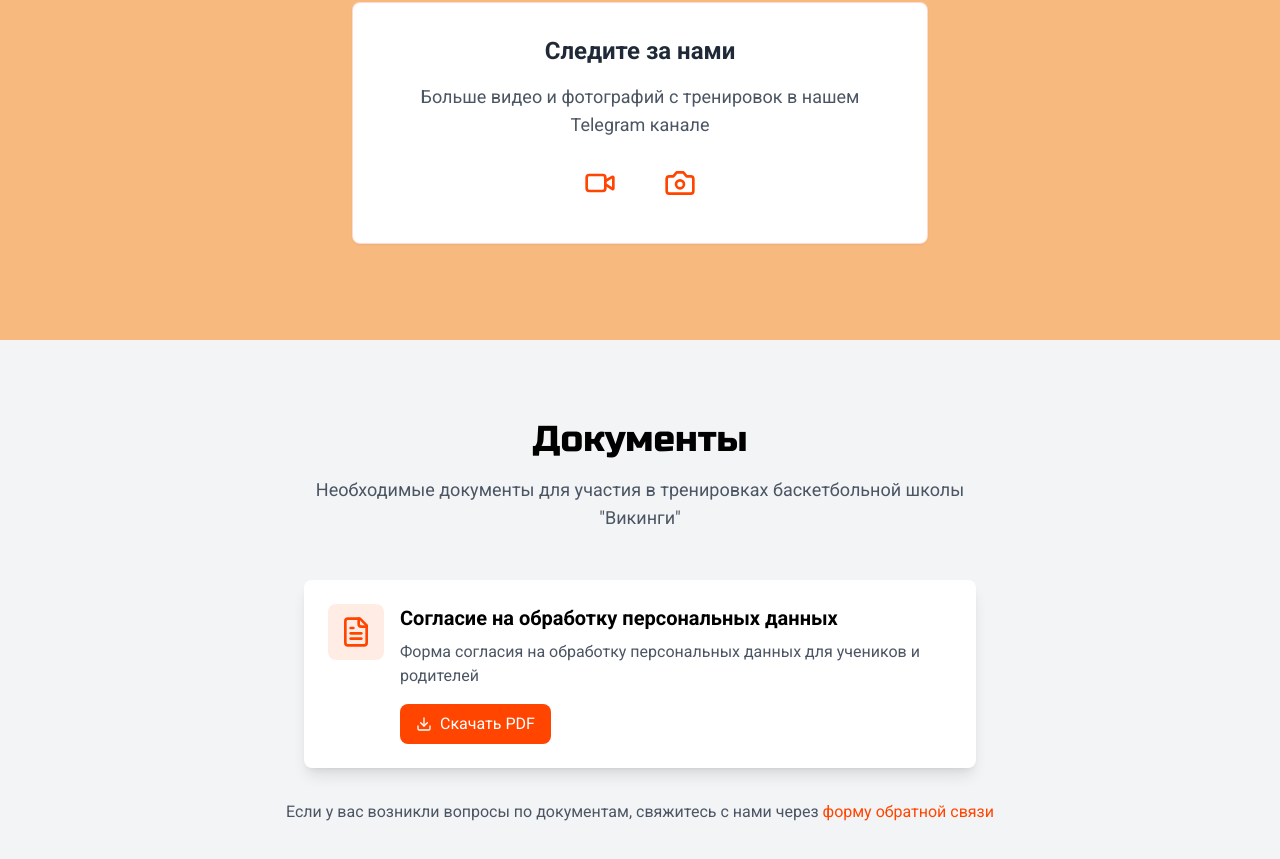
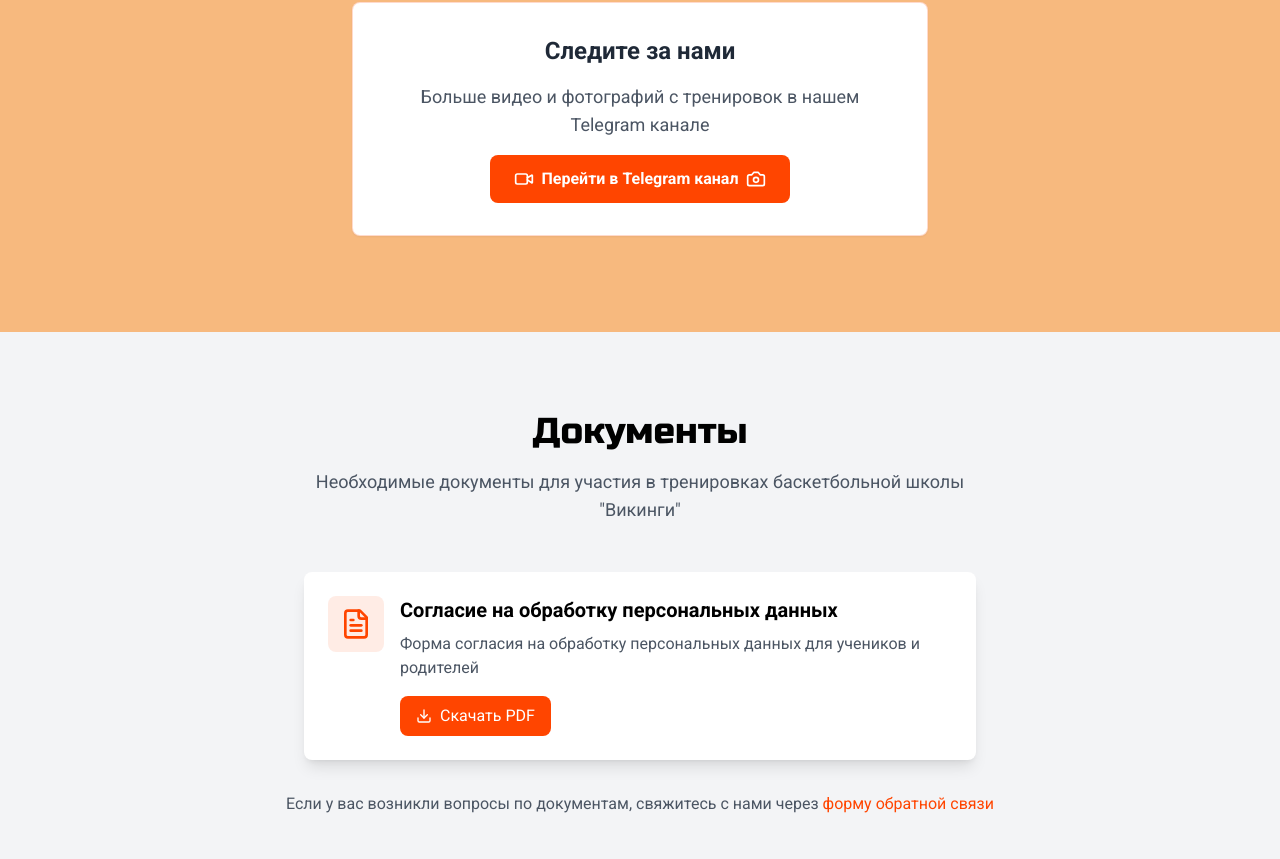
Before and after one commit to kiteatkit/2basketball, a React (Vite) app: page / in a window 1280 px wide. Shown: the part 3725-4584 px from the top of the page. Built offline with nearby package versions, Linux system fonts and the light colour scheme.

Commit message:
Заменены иконки на кнопку-ссылку 'Перейти в Telegram канал'

```diff
--- a/src/components/BasketballGallerySection.tsx
+++ b/src/components/BasketballGallerySection.tsx
@@ -277,24 +277,16 @@ const BasketballGallerySection = () => {
             <p className="text-base md:text-lg text-gray-600 mb-4">
               Больше видео и фотографий с тренировок в нашем Telegram канале
             </p>
-            <div className="flex justify-center space-x-6">
+            <div className="flex justify-center">
               <a
                 href="https://t.me/basketballvikings"
                 target="_blank"
                 rel="noopener noreferrer"
-                className="inline-flex items-center justify-center p-3 rounded-full transition-all hover:scale-110 hover:bg-viking-orange/10 cursor-pointer"
-                title="Смотреть видео в Telegram"
+                className="inline-flex items-center gap-2 px-6 py-3 bg-viking-orange text-white font-semibold rounded-lg hover:bg-viking-red transition-colors"
               >
-                <Video className="w-6 md:w-8 h-6 md:h-8 text-viking-orange hover:text-viking-red transition-colors" />
-              </a>
-              <a
-                href="https://t.me/basketballvikings"
-                target="_blank"
-                rel="noopener noreferrer"
-                className="inline-flex items-center justify-center p-3 rounded-full transition-all hover:scale-110 hover:bg-viking-orange/10 cursor-pointer"
-                title="Смотреть фото в Telegram"
-              >
-                <Camera className="w-6 md:w-8 h-6 md:h-8 text-viking-orange hover:text-viking-red transition-colors" />
+                <Video className="w-5 h-5" />
+                <span>Перейти в Telegram канал</span>
+                <Camera className="w-5 h-5" />
               </a>
             </div>
           </CardContent>
```
Also changed, not shown: 4 other files (tests, documents, lock files or other folders).
